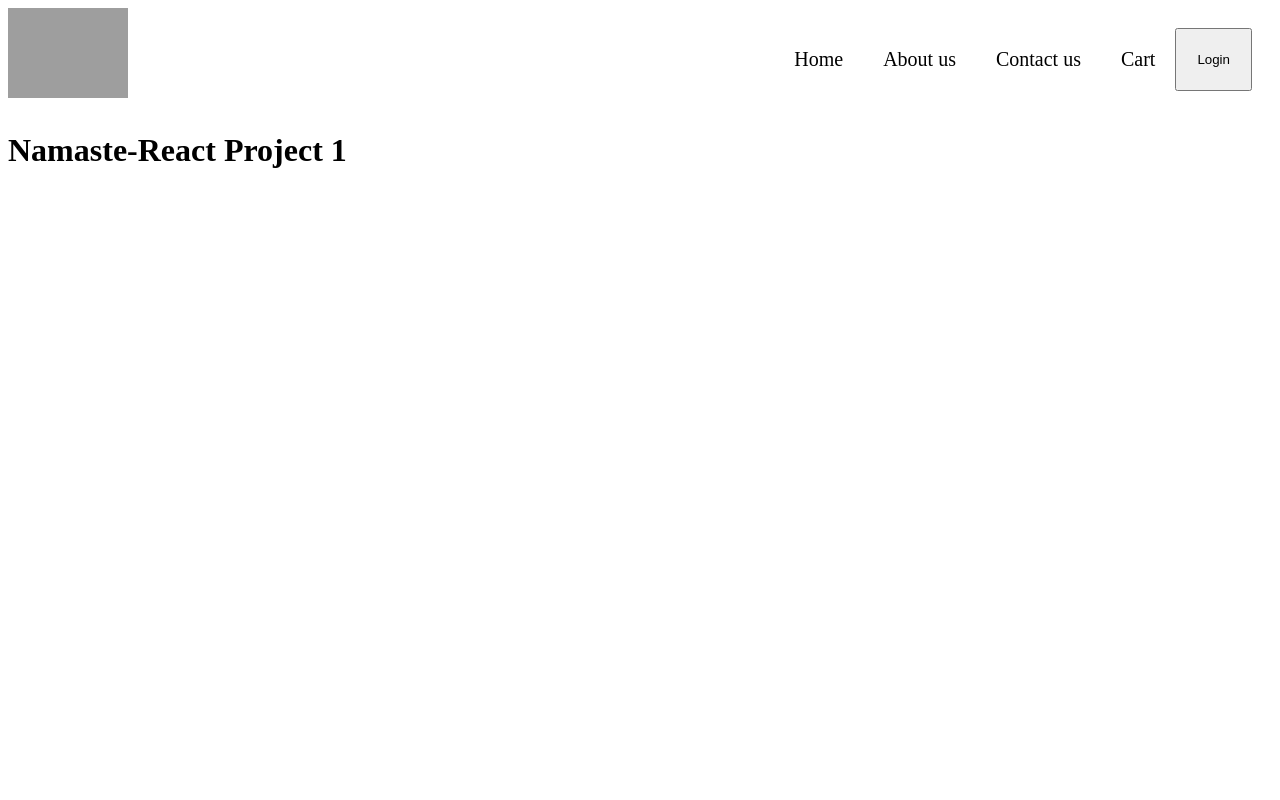
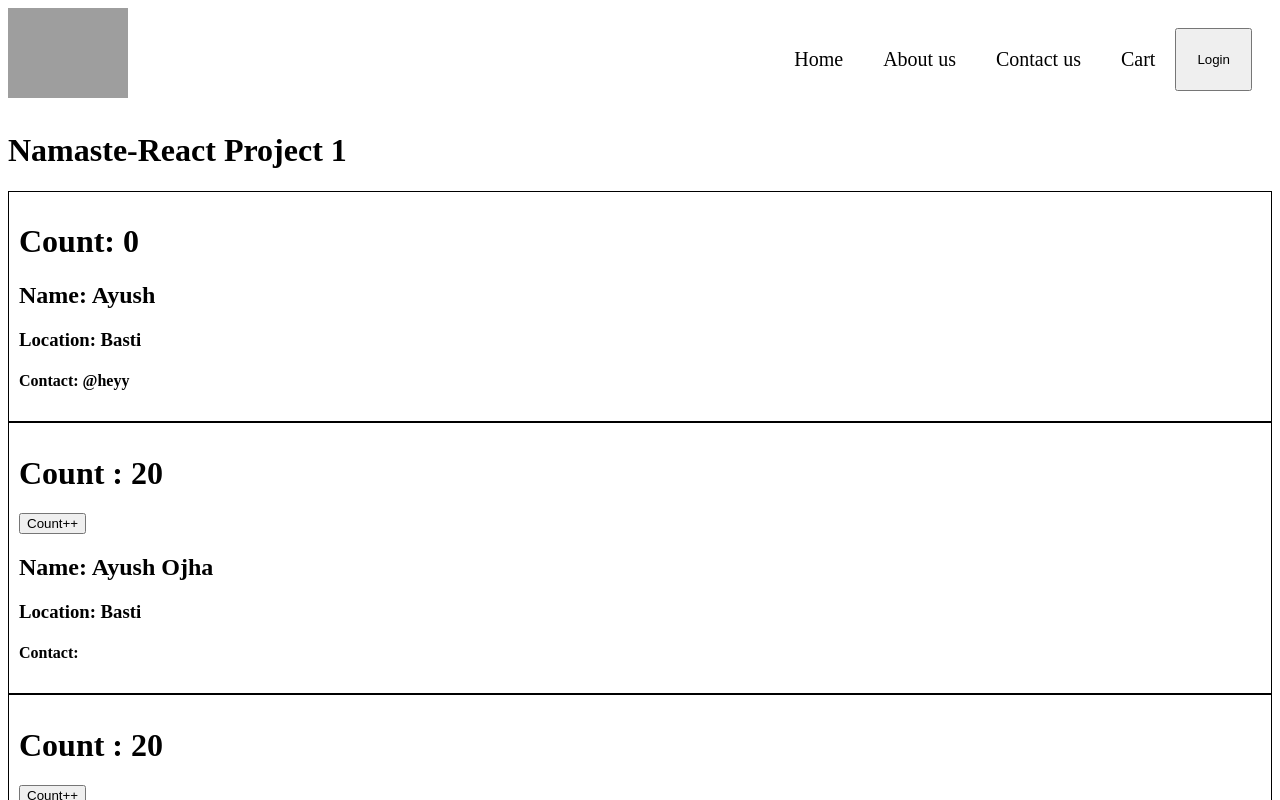
Before and after one commit to ayush-ojha-11/Namaste-React, a React (Vite) app: page /about in a window 1280 px wide. Shown: the top 800 px of the page. Built offline with nearby package versions, Linux system fonts and the light colour scheme; grey boxes are pictures that could not be loaded.

Commit message:
class based components

```diff
--- a/index.css
+++ b/index.css
@@ -90,3 +90,16 @@
 .res-card-info-container {
   padding: 5px;
 }
+.res-card-cuisines {
+  display: -webkit-box;
+  -webkit-line-clamp: 1; /* Limit to 2 lines */
+  line-clamp: 1; /* Limit to 2 lines */
+  -webkit-box-orient: vertical;
+  overflow: hidden;
+  text-overflow: ellipsis;
+  line-height: 1.5;
+}
+.user-card {
+  border: 1px solid black;
+  padding: 10px;
+}
--- a/src/components/About.js
+++ b/src/components/About.js
@@ -1,8 +1,29 @@
-const About = () => {
-  return (
-    <div>
-      <h1>Namaste-React Project 1</h1>
-    </div>
-  );
-};
+import { log } from "console";
+import User from "./User";
+import UserClass from "./UserClass";
+import React from "react";
+
+class About extends React.Component {
+  constructor(props) {
+    super(props);
+    this.state = {};
+    console.log("Parent Constructor");
+  }
+  render() {
+    console.log("Paren render");
+
+    return (
+      <div>
+        <h1>Namaste-React Project 1</h1>
+        <User firstName={"Ayush"} />
+        <UserClass name={"First Child"} />
+        <UserClass name={"Second Child"} />
+        <UserClass name={"Third Child"} />
+      </div>
+    );
+  }
+  componentDidMount() {
+    console.log("Parent Mount");
+  }
+}
 export default About;
--- a/src/components/RestaurantCard.js
+++ b/src/components/RestaurantCard.js
@@ -11,7 +11,7 @@ const RestaurantCard = (props) => {
       />
       <div className="res-card-info-container">
         <h3>{name}</h3>
-        <h4>{cuisines.join(", ")}</h4>
+        <h4 className="res-card-cuisines">{cuisines.join(", ")}</h4>
         <h4>{avgRating} stars</h4>
         <h4>{costForTwo}</h4>
         <h4>{resData.info.sla.deliveryTime + " minutes"}</h4>
--- /dev/null
+++ b/src/components/User.js
@@ -0,0 +1,14 @@
+import { useState } from "react";
+const User = (props) => {
+  const [count, setCount] = useState(0);
+  return (
+    <div className="user-card">
+      <h1>Count: {count}</h1>
+      <h2>Name: {props.firstName}</h2>
+      <h3>Location: Basti</h3>
+      <h4>Contact: @heyy </h4>
+    </div>
+  );
+};
+
+export default User;
--- /dev/null
+++ b/src/components/UserClass.js
@@ -0,0 +1,39 @@
+import React from "react";
+
+class UserClass extends React.Component {
+  constructor(props) {
+    super(props);
+    console.log(this.props.name + " constructor");
+
+    this.state = {
+      count: 20,
+    };
+  }
+
+  render() {
+    console.log(this.props.name + " render");
+
+    return (
+      <div className="user-card">
+        <h1>Count : {this.state.count}</h1>
+        <button
+          onClick={() => {
+            this.setState({
+              count: this.state.count + 1,
+            });
+          }}
+        >
+          Count++
+        </button>
+        <h2>Name: Ayush Ojha</h2>
+        <h3>Location: Basti</h3>
+        <h4>Contact: {this.props.contact}</h4>
+      </div>
+    );
+  }
+  componentDidMount() {
+    console.log(this.props.name + " mount");
+  }
+}
+
+export default UserClass;
```
